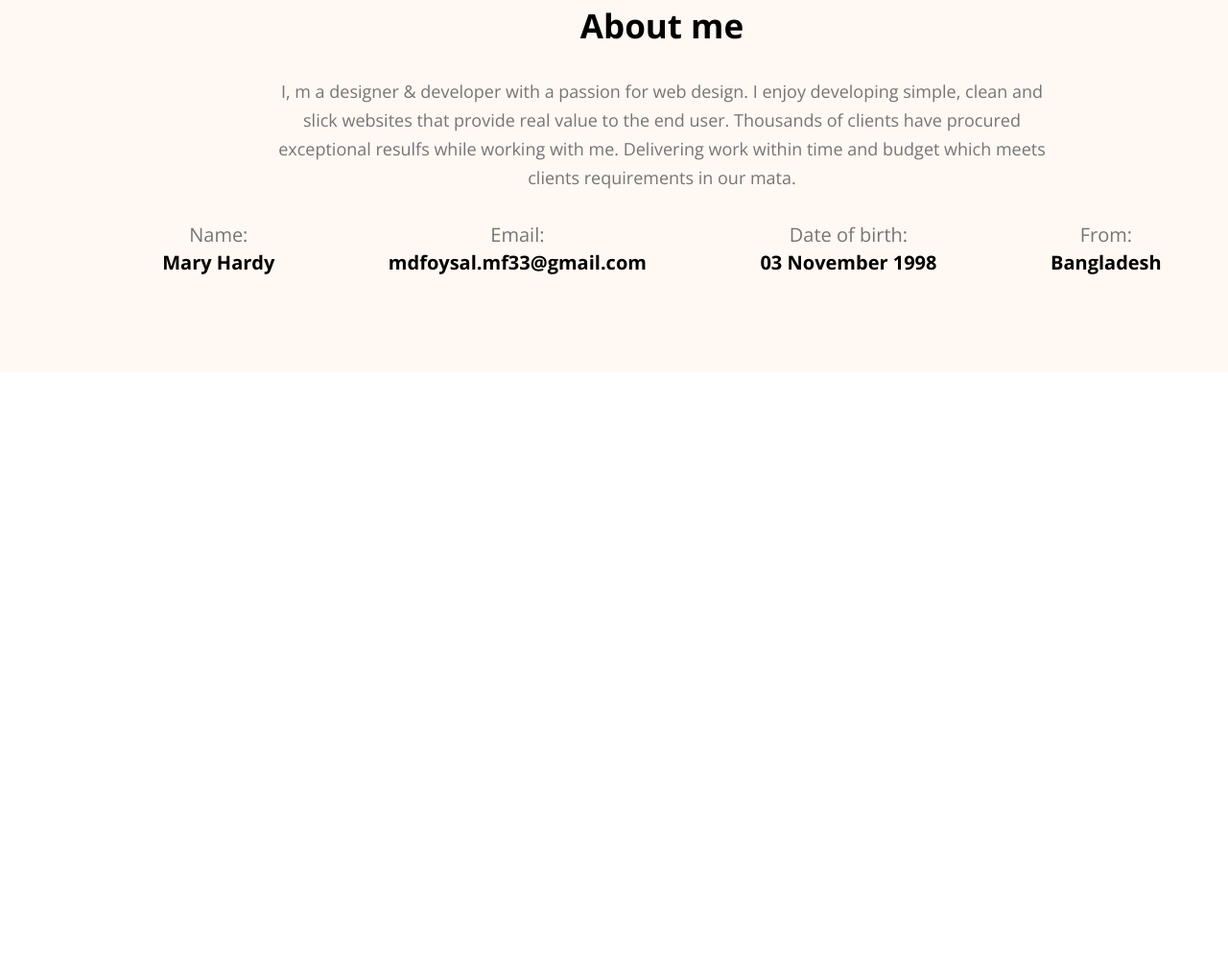
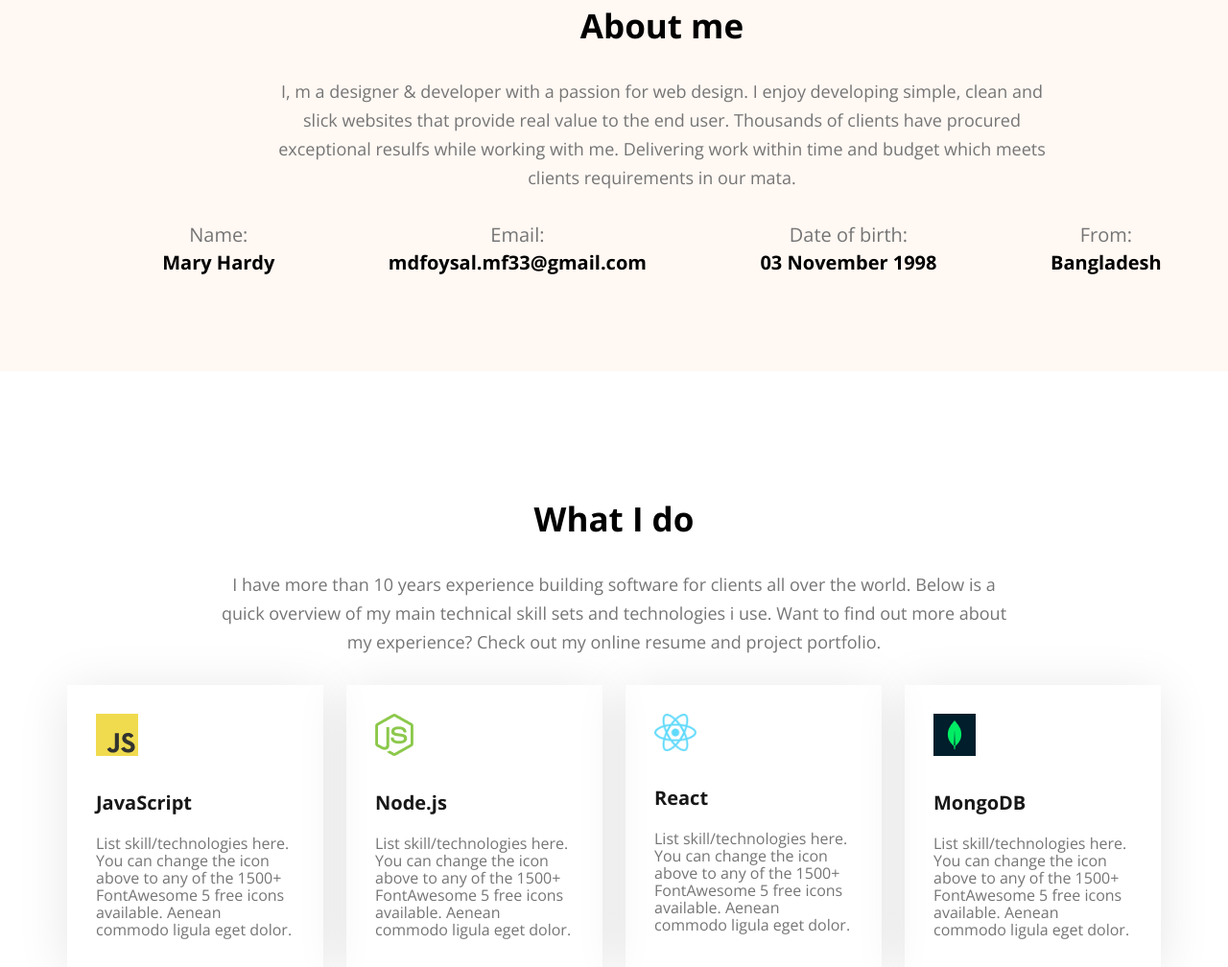
Before and after one commit to foysal41/hero-dev-portfolio-project, a plain HTML site: page index.html in a window 1280 px wide. Shown: the part 1063-2071 px from the top of the page at 96% size. Before the commit the page ends 1450 px from the top, so only its background shows below. Drawn offline with nearby package versions, Linux system fonts and the light colour scheme.

Commit message:
skills section design from figma

```diff
--- a/index.html
+++ b/index.html
@@ -71,5 +71,45 @@
             </div>
         </div>
     </section>
+
+
+    <section id="skills">
+        <div class="skills-container">
+
+            <div class="section-heading">
+                <h2>What I do</h2>
+                <p>I have more than 10 years experience building software for clients all over the world. Below is a quick overview of my main technical skill sets and technologies i use. Want to find out more about my experience? Check out my online resume and project portfolio.</p>
+            </div>
+
+            <div class="skills-box">
+                <div class="skill-card">
+                    <img src="./images/icons/js.png" alt="">
+                    <h3>JavaScript</h3>
+                    <p>List skill/technologies here. You can change the icon above to any of the 1500+ FontAwesome 5 free icons available. Aenean commodo ligula eget dolor.</p>
+                </div>
+
+                <div class="skill-card">
+                    <img src="./images/icons/nodejs.png" alt="">
+                    <h3>Node.js</h3>
+                    <p>List skill/technologies here. You can change the icon above to any of the 1500+ FontAwesome 5 free icons available. Aenean commodo ligula eget dolor.</p>
+                </div>
+
+                <div class="skill-card">
+                    <img src="./images/icons/react.png" alt="">
+                    <h3>React</h3>
+                    <p>List skill/technologies here. You can change the icon above to any of the 1500+ FontAwesome 5 free icons available. Aenean commodo ligula eget dolor.</p>
+                </div>
+
+                <div class="skill-card">
+                    <img src="./images/icons/mongo.png" alt="">
+                    <h3>MongoDB</h3>
+                    <p>List skill/technologies here. You can change the icon above to any of the 1500+ FontAwesome 5 free icons available. Aenean commodo ligula eget dolor.</p>
+                </div>
+            </div>
+
+
+
+        </div>
+    </section>
 </body>
 </html>
--- a/styles/portfolio.css
+++ b/styles/portfolio.css
@@ -157,3 +157,44 @@ nav .menu a{
 #about .about-container .about-info .info-card h3{
     font-size: 20px;
 }
+
+
+
+#skills{
+    padding-top: 130px;
+}
+
+#skills .skills-container{
+    width: 1140px;
+    max-width: 1140px;
+    margin: 0 auto;
+
+}
+
+#skills .skills-container .skills-box{
+    display: flex;
+    gap: 24px;
+}
+
+#skills .skill-card {
+    padding: 30px;
+    max-width: 267px;
+    box-shadow: 0 6px 50px 0 #0000001a;
+}
+
+#skills .skill-card img {
+    max-width: 44px;
+    margin-bottom: 30px;
+}
+
+#skills .skill-card h3{
+    font-size: 20px;
+    color: #181818;
+    margin-bottom: 20px;
+}
+#skills .skill-card p{
+    font-size: 16px;
+    color: #757575;
+    line-height: 18px;
+
+}
```
